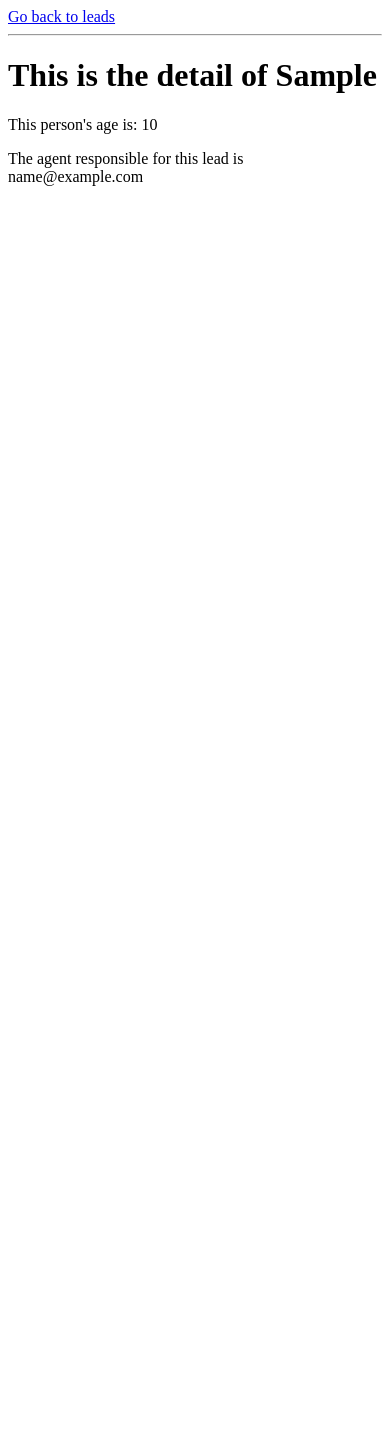
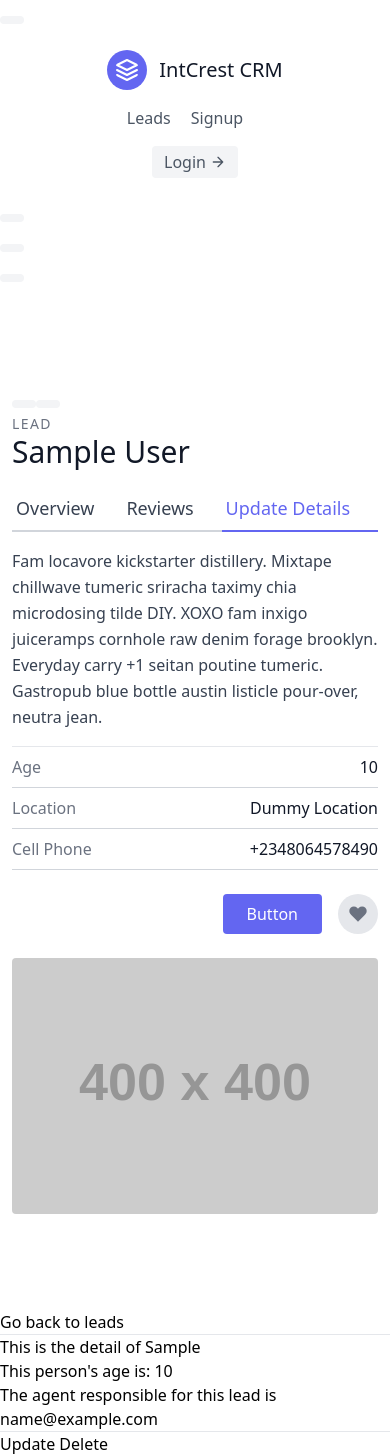
Before and after one commit to nicholas1989/CRM, a Django app: page /leads/1/ in a window 390 px wide. Before the commit the page ends 844 px from the top, so only its background shows below. Run offline with Django 3.2, Linux system fonts and the light colour scheme; tables that the repository leaves empty hold one stand-in row (Sample ...); some libraries are stand-ins or nearby versions.

Commit message:
New codes written

```diff
--- a/leads/templates/leads/lead_detail.html
+++ b/leads/templates/leads/lead_detail.html
@@ -1,27 +1,64 @@
-<!DOCTYPE html>
-<html lang="en">
-    <head>
-        <meta charset="UTF-8">
-        <meta http-equiv="X-UA-Compatible" content="IE=edge">
-        <meta name="viewport" content="width=device-width, initial-scale=1.0">
-        <title>Document</title>
-        <style>
-            .lead {
-                padding-top: 10px;
-                padding-bottom: 10px;
-                padding-left: 6px;
-                padding-right: 6px;
-                margin-top: 10px;
-                background-color: honeydew;
-                width: 100%;
-            }
-        </style>
-    </head>
-    <body>
-        <a href="/leads">Go back to leads</a>
-    <hr/>
+{% extends "base.html" %}
+    {% block content %}
+        <section class="text-gray-700 body-font overflow-hidden">
+            <div class="container px-3 py-24">
+                <a href="#" class="inline-flex items-center bg-gray-100 border-0 py-1 px-3 focus:outline-none hover:bg-gray-200 rounded text-base mt-4 md:mt-0"></a>
+                <div class="lg:w-4/5 flex flex-wrap">
+                    <div class="lg:w-1/2 w-full lg:pr-10 lg:py-6 mb-6 lg:mb-0">
+                        <h2 class="text-sm title-font text-gray-500 tracking-widest">LEAD</h2>
+                        <h1 class="text-gray-900 text-3xl title-font font-medium mb-4">{{ lead.first_name }} {{ lead.last_name }}</h1>
+                        <div class="flex mb-4">
+                            <a href="{% url 'leads:lead-detail' lead.pk %}" class="flex-grow border-b-2 border-gray-300 py-2 text-lg px-1">
+                                Overview
+                            </a>
+                            <a class="flex-grow border-b-2 border-gray-300 py-2 text-lg px-1">
+                                Reviews
+                            </a>
+                            <a href="{% url 'leads:lead-update' lead.pk %}" class="flex-grow text-indigo-500 border-b-2 border-indigo-500 py-2 text-lg px-1">
+                                Update Details
+                            </a>
+                        </div>
+                        <p class="leading-relaxed mb-4">Fam locavore kickstarter distillery. Mixtape chillwave tumeric sriracha taximy chia microdosing tilde DIY. XOXO fam inxigo juiceramps cornhole raw denim forage brooklyn. Everyday carry +1 seitan poutine tumeric. Gastropub blue bottle austin listicle pour-over, neutra jean.</p>
+                        <div class="flex border-t border-gray-200 py-2">
+                            <span class="text-gray-500">Age</span>
+                            <span class="ml-auto text-gray-900">{{ lead.age }}</span>
+                        </div>
+                        <div class="flex border-t border-gray-300 py-2">
+                            <span class="text-gray-500">Location</span>
+                            <span class="ml-auto text-gray-900">Dummy Location</span>
+                        </div>
+                        <div class="flex border-t border-b mb-6 border-gray-300 py-2">
+                            <span class="text-gray-500">Cell Phone</span>
+                            <span class="ml-auto text-gray-900">+2348064578490</span>
+                        </div>
+                        <div class="flex">
+                            <button class="flex ml-auto text-white bg-indigo-500 border-0 py-2 px-6 focus:outline-none hover:bg-indigo-600 rounded">Button</button>
+                            <button class="rounded-full w-10 h-10 bg-gray-200 p-0 border-0 inline-flex items-center justify-center text-gray-500 ml-4">
+                            <svg fill="currentColor" stroke-linecap="round" stroke-linejoin="round" stroke-width="2" class="w-5 h-5" viewBox="0 0 24 24">
+                                <path d="M20.84 4.61a5.5 5.5 0 00-7.78 0L12 5.67l-1.06-1.06a5.5 5.5 0 00-7.78 7.78l1.06 1.06L12 21.23l7.78-7.78 1.06-1.06a5.5 5.5 0 000-7.78z"></path>
+                            </svg>
+                            </button>
+                        </div>
+                    </div>
+                    <img alt="ecommerce" class="lg:w-1/2 w-full lg:h-auto h-64 object-cover object-center rounded" src="https://dummyimage.com/400x400">
+                </div>
+            </div>
+        </section>
+
+
+
+
+
+
+
+
+
+        <a href="{% url 'leads:lead-list' %}">Go back to leads</a>
+        <hr/>
         <h1>This is the detail of {{ lead.first_name }}</h1>
         <p>This person's age is: {{ lead.age }}</p>
         <p>The agent responsible for this lead is {{ lead.agent }}</p>
-    </body>
-</html>
+        <hr />
+        <a href="{% url 'leads:lead-update' lead.pk %}">Update</a>
+        <a href="{% url 'leads:lead-delete' lead.pk %}">Delete</a>
+    {% endblock content %}
--- a/leads/urls.py
+++ b/leads/urls.py
@@ -1,12 +1,13 @@
 from django.urls import path
-from .views import lead_list, lead_detail, lead_create
+from .views import lead_list, lead_detail, lead_create, lead_update, lead_delete
 
 app_name = "leads"
 
 urlpatterns =[
-    path('', lead_list),
-    path('create/', lead_create),
-    path('<int:pk>/', lead_detail)
-
+    path('', lead_list, name='lead-list'),
+    path('<int:pk>/', lead_detail, name='lead-detail'),
+    path('<int:pk>/update/', lead_update, name='lead-update'),
+    path('<int:pk>/delete/', lead_delete, name='lead-delete'),
+    path('create/', lead_create, name='lead-create'),
 
 ]
--- a/leads/views.py
+++ b/leads/views.py
@@ -4,6 +4,9 @@ from .models import Lead, Agent
 from .forms import LeadForm, LeadModelForm
 
 # Create your views here.
+def landing_page(request):
+    return render(request, "landing.html")
+
 def lead_list(request):
     leads = Lead.objects.all()
     context = {
@@ -30,9 +33,55 @@ def lead_create(request):
     }
     return render(request, "leads/lead_create.html", context)
 
+def lead_update(request, pk):
+    lead = Lead.objects.get(id=pk)
+    form = LeadModelForm(instance=lead)
+    if request.method == "POST":
+        form = LeadModelForm(request.POST, instance=lead)
+        if form.is_valid():
+            form.save()
+            return redirect("/leads")
+    context = {
+        "lead": lead,
+        "form": form
+    }
+    return render(request, "leads/lead_update.html", context)
+
+
+def lead_delete(request, pk):
+    lead = Lead.objects.get(id=pk)
+    lead.delete()
+    return redirect("/leads")
 
 """
-This function is only used if you are using the class Form in the forms.py
+This function is only used if you are using the class Form that is derived from the forms.py
+def lead_updat(request, pk):
+    lead = Lead.objects.get(id=pk)
+    form = LeadForm()
+    if request.method = "POST":
+        form = LeadForm(request.POST)
+        if form.is_valid():
+            first_name = form.cleaned_data['first_name']
+            last_name = form.cleaned_data['last_name']
+            age = form.cleaned_data['age']
+            agent = form.cleaned_data['agent']
+            lead.first_name = first_name
+            lead.last_name = last_name
+            lead.age = age
+            lead.agent = agent
+            lead.save()
+            return redirect("/leads")
+        context = {
+        "lead": lead,
+        "form": form
+    }
+    return render(request, "leads/lead_update.html", context)
+
+
+"""
+
+"""
+This function is only used if you are using the class Form that is derived from the forms.py
 def lead_create(request):
     form = LeadForm()
     if request.method == "POST":
--- a/nkcrm/urls.py
+++ b/nkcrm/urls.py
@@ -15,8 +15,10 @@ Including another URLconf
 """
 from django.contrib import admin
 from django.urls import path, include
+from leads.views import landing_page
 
 urlpatterns = [
     path('admin/', admin.site.urls),
+    path('', landing_page, name='landing-page'),
     path('leads/', include('leads.urls', namespace="leads"))
 ]
--- /dev/null
+++ b/templates/base.html
@@ -0,0 +1,18 @@
+<!DOCTYPE html>
+<html lang="en">
+<head>
+    <meta charset="UTF-8">
+    <meta http-equiv="X-UA-Compatible" content="IE=edge">
+    <meta name="viewport" content="width=device-width, initial-scale=1.0">
+    <title>CRM BUILT BY NKEM</title>
+    <link href="https://unpkg.com/tailwindcss@^2/dist/tailwind.min.css" rel="stylesheet">
+</head>
+<body>
+    <div class="max-w-7xl mx-auto">
+        {% include 'navbar.html' %}
+        {% block content %}
+        {% endblock content %}
+        {% include 'scripts.html' %}
+    </div>
+</body>
+</html>
--- /dev/null
+++ b/templates/navbar.html
@@ -0,0 +1,21 @@
+<header class="text-gray-600 body-font">
+  <a href="#" class="inline-flex items-center bg-gray-100 border-0 py-1 px-3 focus:outline-none hover:bg-gray-200 rounded text-base mt-4 md:mt-0"></a>
+    <div class="container mx-auto flex flex-wrap p-5 flex-col md:flex-row items-center">
+      <a class="flex title-font font-medium items-center text-gray-900 mb-4 md:mb-0">
+        <svg xmlns="http://www.w3.org/2000/svg" fill="none" stroke="currentColor" stroke-linecap="round" stroke-linejoin="round" stroke-width="2" class="w-10 h-10 text-white p-2 bg-indigo-500 rounded-full" viewBox="0 0 24 24">
+          <path d="M12 2L2 7l10 5 10-5-10-5zM2 17l10 5 10-5M2 12l10 5 10-5"></path>
+        </svg>
+        <span class="ml-3 text-xl">IntCrest CRM</span>
+      </a>
+      <nav class="md:ml-auto flex flex-wrap items-center text-base justify-center">
+        <a href="{% url 'leads:lead-list' %}" class="mr-5 hover:text-gray-900">Leads</a>
+        <a class="mr-5 hover:text-gray-900">Signup</a>
+      </nav>
+      <a href="#" class="inline-flex items-center bg-gray-100 border-0 py-1 px-3 focus:outline-none hover:bg-gray-200 rounded text-base mt-4 md:mt-0">
+          Login
+            <svg fill="none" stroke="currentColor" stroke-linecap="round" stroke-linejoin="round" stroke-width="2" class="w-4 h-4 ml-1" viewBox="0 0 24 24">
+                <path d="M5 12h14M12 5l7 7-7 7"></path>
+            </svg>
+      </button>
+    </div>
+</header>
--- /dev/null
+++ b/templates/scripts.html
@@ -0,0 +1,3 @@
+{% load static %}
+
+<script src="{% static 'js/main.js' %}"></script>
```
Also changed, not shown: leads/templates/leads/lead_create.html (+4 -12 lines), leads/templates/leads/lead_list.html (+44 -30 lines), leads/templates/leads/lead_update.html (added, +34 -0 lines), templates/landing.html (added, +22 -0 lines).
